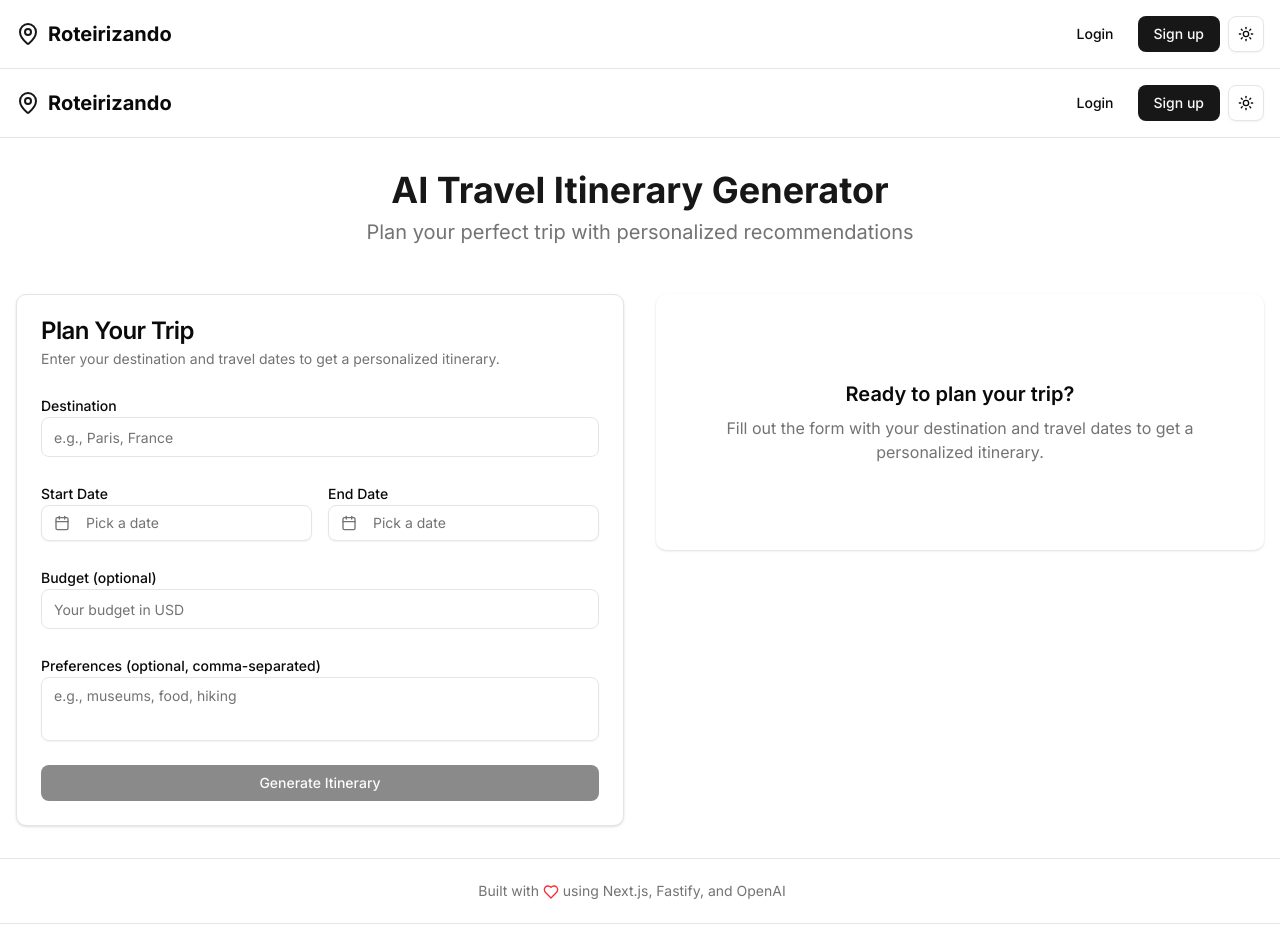
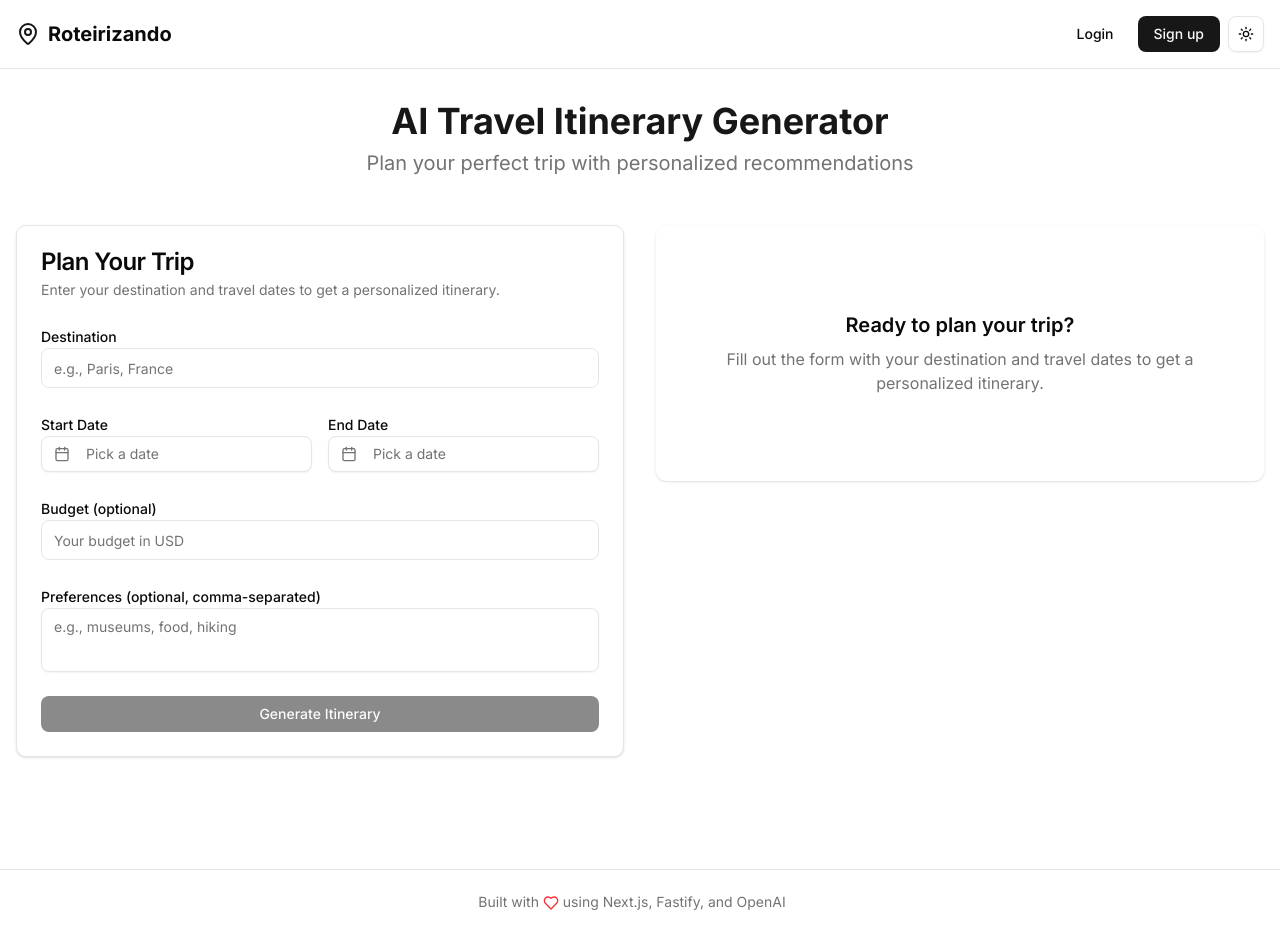
Before and after one commit to joaov56/roteirin, a Next.js app in the folder client/: page / in a window 1280 px wide. Shown: the top 948 px of the page. Built offline with nearby package versions, Linux system fonts and the light colour scheme; no server answers.

Commit message:
refactor: remove Header and Footer components from Home page for a cleaner layout

```diff
--- a/client/src/app/page.tsx
+++ b/client/src/app/page.tsx
@@ -6,8 +6,7 @@
 import { Itinerary, ItineraryRequest, generateItinerary } from '@/services/api';
 import { toast } from 'sonner';
 import { Loader2 } from 'lucide-react';
-import Header from '@/components/Header';
-import Footer from '@/components/Footer';
+
 
 export default function Home() {
   const [isLoading, setIsLoading] = useState(false);
@@ -30,8 +29,6 @@
 
   return (
     <div className="min-h-screen bg-background flex flex-col">
-      <Header />
-
       <main className="flex-1">
         <div className="container mx-auto px-4 py-8">
           <div className="text-center mb-12">
@@ -74,8 +71,6 @@
           </div>
         </div>
       </main>
-
-      <Footer />
     </div>
   );
 }
```
